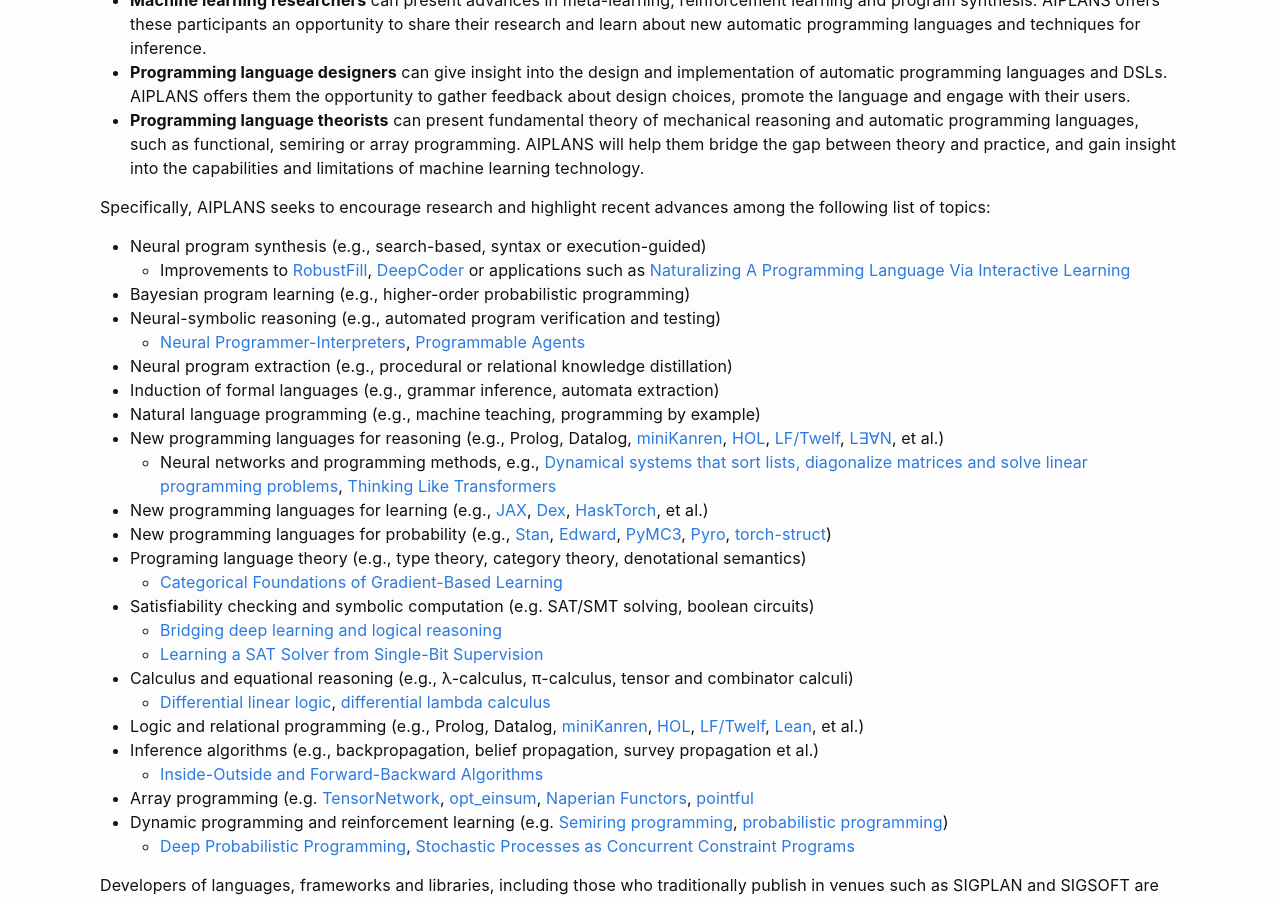
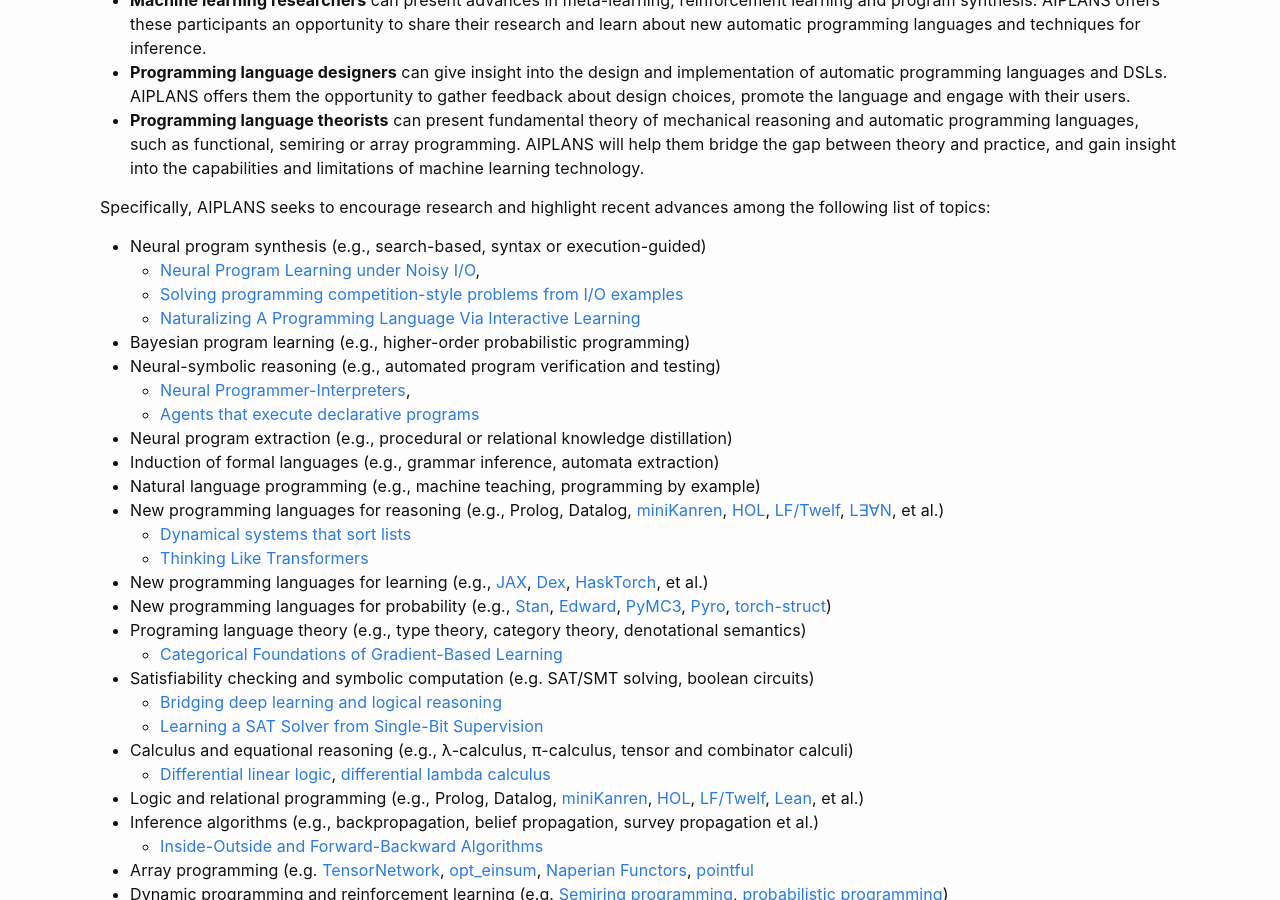
Before and after one commit to aiplans/aiplans.github.io, a Jekyll site: the page built from index.md, in a window 1280 px wide and 900 px high, scrolled down 678 px. Built offline with Jekyll 4.4.1, drawn with Linux system fonts in a browser that asks for light colours.

Commit message:
more descriptive anchor text

```diff
--- a/index.md
+++ b/index.md
@@ -35,15 +35,19 @@
 Specifically, AIPLANS seeks to encourage research and highlight recent advances among the following list of topics:
 
 * Neural program synthesis (e.g., search-based, syntax or execution-guided)
-  * Improvements to [RobustFill](https://arxiv.org/abs/1703.07469), [DeepCoder](https://arxiv.org/abs/1611.01989) or applications such as [Naturalizing A Programming Language Via Interactive Learning](https://arxiv.org/pdf/1704.06956.pdf)
+  * [Neural Program Learning under Noisy I/O](https://arxiv.org/abs/1703.07469),
+  * [Solving programming competition-style problems from I/O examples](https://arxiv.org/abs/1611.01989)
+  * [Naturalizing A Programming Language Via Interactive Learning](https://arxiv.org/pdf/1704.06956.pdf)
 * Bayesian program learning (e.g., higher-order probabilistic programming)
 * Neural-symbolic reasoning (e.g., automated program verification and testing)
-  * [Neural Programmer-Interpreters](https://arxiv.org/abs/1511.06279), [Programmable Agents](https://arxiv.org/pdf/1706.06383.pdf)
+  * [Neural Programmer-Interpreters](https://arxiv.org/abs/1511.06279),
+  * [Agents that execute declarative programs](https://arxiv.org/pdf/1706.06383.pdf)
 * Neural program extraction (e.g., procedural or relational knowledge distillation)
 * Induction of formal languages (e.g., grammar inference, automata extraction)
 * Natural language programming (e.g., machine teaching, programming by example)
 * New programming languages for reasoning (e.g., Prolog, Datalog, [miniKanren](http://minikanren.org/), [HOL](https://hol-theorem-prover.org/), [LF/Twelf](http://twelf.org/wiki/LF), [L∃∀N](https://leanprover.github.io/about/), et al.)
-    * Neural networks and programming methods, e.g., [Dynamical systems that sort lists, diagonalize matrices and solve linear programming problems](http://hrl.harvard.edu/publications/brockett88dynamical.pdf), [Thinking Like Transformers](https://arxiv.org/abs/2106.06981)
+    * [Dynamical systems that sort lists](http://hrl.harvard.edu/publications/brockett88dynamical.pdf)
+    * [Thinking Like Transformers](https://arxiv.org/abs/2106.06981)
 * New programming languages for learning (e.g., [JAX](https://github.com/google/jax), [Dex](https://github.com/google-research/dex-lang), [HaskTorch](https://github.com/hasktorch/hasktorch), et al.)
 * New programming languages for probability (e.g., [Stan](https://github.com/stan-dev/stan), [Edward](https://github.com/blei-lab/edward), [PyMC3](https://github.com/pymc-devs/pymc3), [Pyro](https://github.com/pyro-ppl/pyro), [torch-struct](https://arxiv.org/abs/2002.00876))
 * Programing language theory (e.g., type theory, category theory, denotational semantics)
@@ -52,7 +56,7 @@
   * [Bridging deep learning and logical reasoning](https://arxiv.org/pdf/1905.12149.pdf)
   * [Learning a SAT Solver from Single-Bit Supervision](https://arxiv.org/pdf/1802.03685.pdf)
 * Calculus and equational reasoning (e.g., λ-calculus, π-calculus, tensor and combinator calculi)
-    * [Differential linear logic](https://arxiv.org/pdf/1606.01642.pdf), [differential lambda calculus](https://core.ac.uk/download/pdf/82396223.pdf)
+  * [Differential linear logic](https://arxiv.org/pdf/1606.01642.pdf), [differential lambda calculus](https://core.ac.uk/download/pdf/82396223.pdf)
 * Logic and relational programming (e.g., Prolog, Datalog, [miniKanren](http://minikanren.org/), [HOL](https://hol-theorem-prover.org/), [LF/Twelf](http://twelf.org/wiki/LF), [Lean](https://leanprover.github.io/about/), et al.)
 * Inference algorithms (e.g., backpropagation, belief propagation, survey propagation et al.)
   * [Inside-Outside and Forward-Backward Algorithms](https://www.cs.jhu.edu/~jason/papers/eisner.spnlp16.pdf)
```
